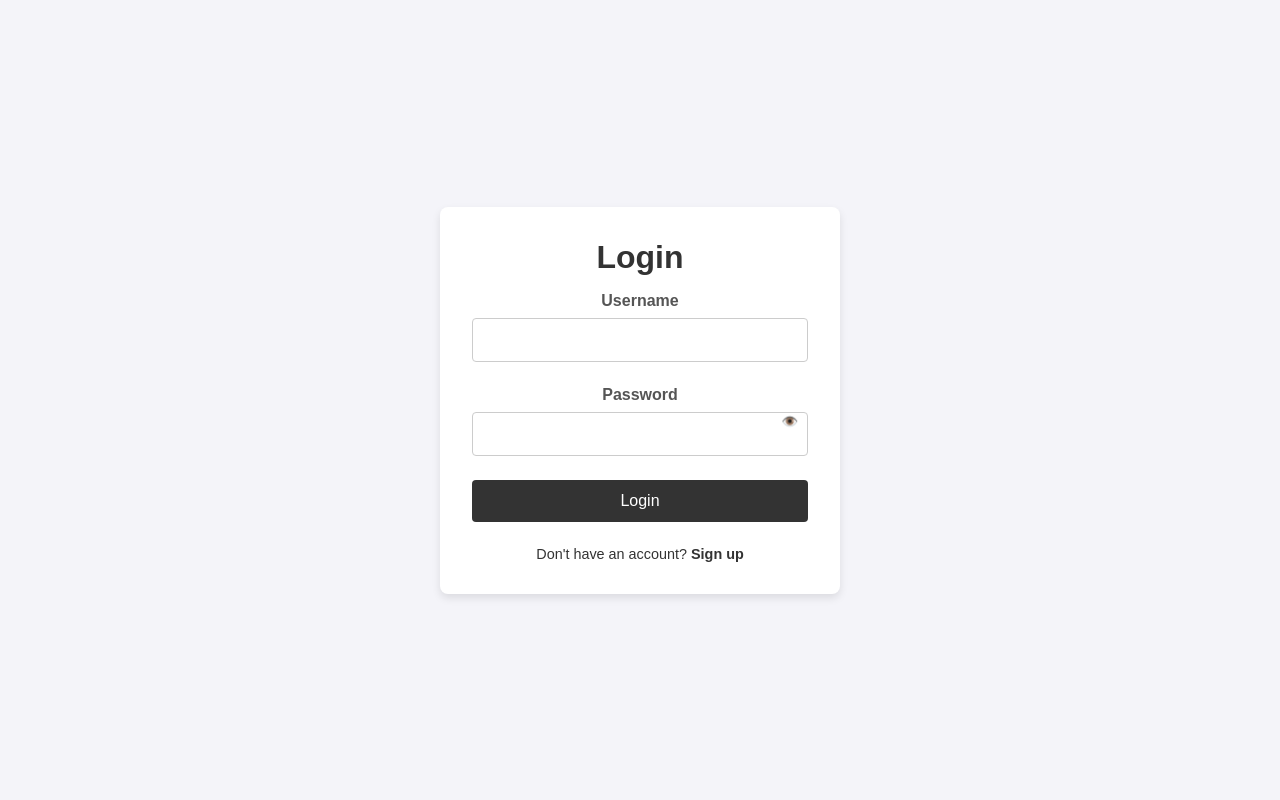
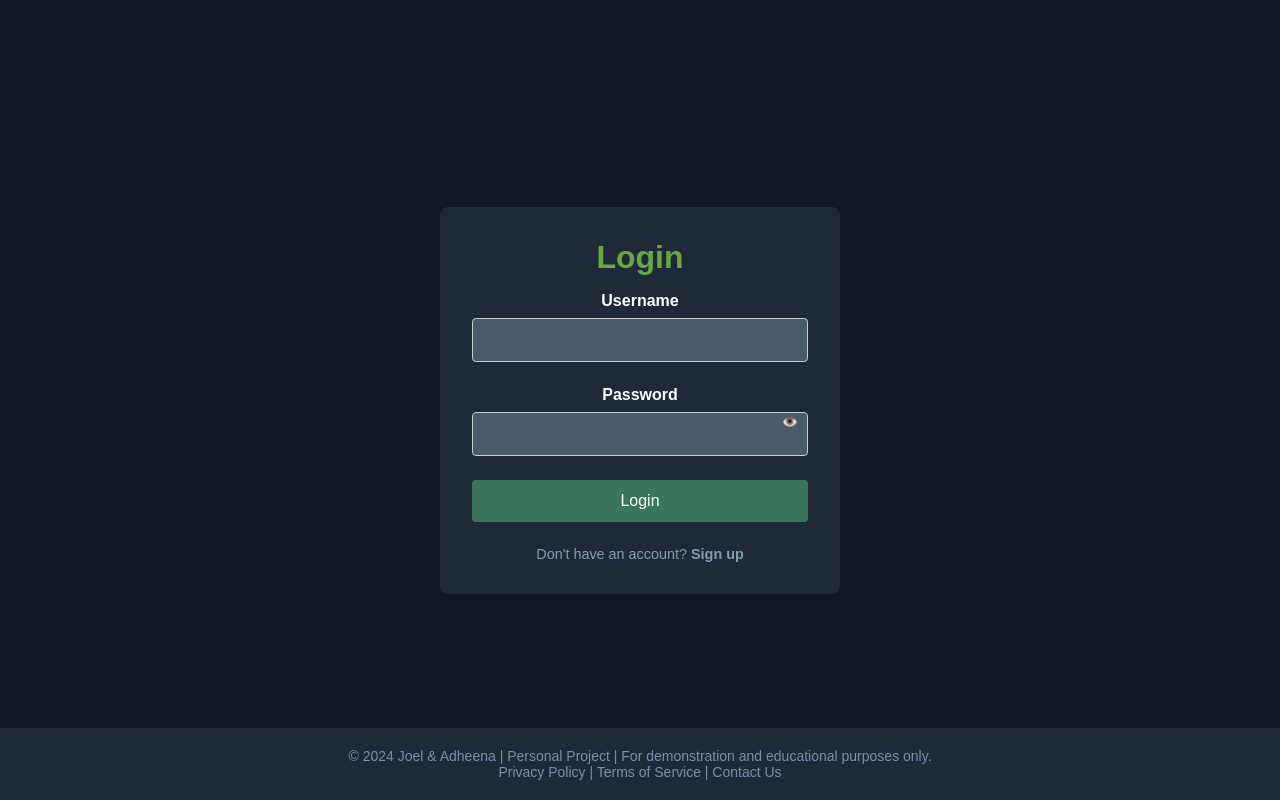
Before and after one commit to Joeyyyyyyy/PortfolioProject, a Python web app: template templates/login.html in a window 1280 px wide. Run offline with Jinja, Linux system fonts and the light colour scheme; the template is opened without the code that fills it, so the values that code supplies are empty.

Commit message:
Update login page

```diff
--- a/static/login.css
+++ b/static/login.css
@@ -13,7 +13,7 @@ body {
   justify-content: center;
   height: 100vh;
   font-family: Arial, sans-serif;
-  background-color: #f4f4f9;
+  background-color: rgb(17, 24, 40);
   color: #333;
 }
 
@@ -21,7 +21,7 @@ body {
   width: 100%;
   max-width: 400px;
   padding: 2rem;
-  background-color: #fff;
+  background-color: #202938;
   box-shadow: 0 4px 8px rgba(0, 0, 0, 0.1);
   border-radius: 8px;
   text-align: center;
@@ -30,7 +30,7 @@ body {
 h2 {
   font-size: 2rem;
   margin-bottom: 1rem;
-  color: #333;
+  color: #66a845;
 }
 
 .input-group {
@@ -42,7 +42,12 @@ label {
   display: block;
   margin-bottom: 0.5rem;
   font-weight: bold;
-  color: #555;
+  color: #fff;
+}
+
+#username, #password{
+    background-color: #4a5a6a;
+    color: white
 }
 
 input[type="text"],
@@ -71,7 +76,7 @@ input[type="password"] {
 .login-button {
   width: 100%;
   padding: 0.75rem;
-  background-color: #333;
+  background-color: #3a755c;
   color: #fff;
   font-size: 1rem;
   border: none;
@@ -81,16 +86,17 @@ input[type="password"] {
 }
 
 .login-button:hover {
-  background-color: #555;
+  background-color: #66a845;
 }
 
 .footer-text {
   margin-top: 1.5rem;
   font-size: 0.9rem;
+  color: #819eb3;
 }
 
 .footer-text a {
-  color: #333;
+  color: #819eb3;
   text-decoration: none;
   font-weight: bold;
 }
@@ -99,9 +105,33 @@ input[type="password"] {
   text-decoration: underline;
 }
 
+.footer {
+    text-align: center;
+    padding: 20px;
+    color: #798fb1;
+    font-size: 14px;
+    background-color: #202938;
+    position: fixed;
+    width: 100%;
+    bottom: 0;
+  }
+
+.footer a {
+    color: #798fb1;
+    text-decoration: none;
+  }
+
+.footer a:hover {
+    text-decoration: underline;
+  }
+
 /* Responsive design */
 @media (max-width: 400px) {
   .login-container {
     padding: 1.5rem;
   }
+  .footer {
+    font-size: 12px;
+    padding: 15px;
+  }
 }
--- a/templates/login.html
+++ b/templates/login.html
@@ -7,6 +7,7 @@
   <link rel="stylesheet" href="/static/login.css">
 </head>
 <body>
+
   <div class="login-container">
     <h2>Login</h2>
     <form action="/login" method="POST">
@@ -25,6 +26,13 @@
       Don't have an account? <a href="#">Sign up</a>
     </p>
   </div>
+
   <script src="/static/login.js"></script>
+
+  <footer class="footer">
+    <p>&copy; 2024 Joel & Adheena | Personal Project | For demonstration and educational purposes only.</p>
+    <p><a href="/privacy-policy">Privacy Policy</a> | <a href="/terms-of-service">Terms of Service</a> | <a href="/contact">Contact Us</a></p>
+  </footer>
+
 </body>
 </html>
```
